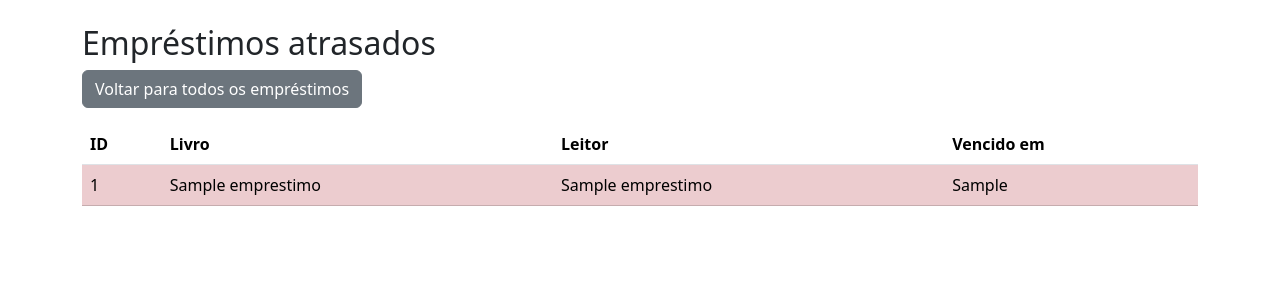
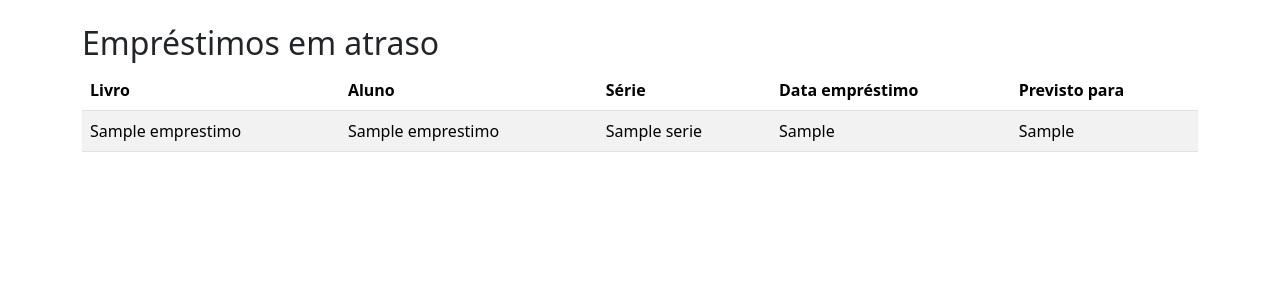
Before and after one commit to lucasmarista/maristabiblioteca, a Flask app: template templates/emprestimos_atrasados.html in a window 1280 px wide. Shown: the part 56-356 px from the top of the page. Run offline with Flask 3, Linux system fonts and the light colour scheme; the template is opened without the code that fills it: most values are stand-ins (such as "Sample title", 1, 10 or a date in 2020).

Commit message:
Update emprestimos_atrasados.html

```diff
--- a/templates/emprestimos_atrasados.html
+++ b/templates/emprestimos_atrasados.html
@@ -1,33 +1,31 @@
 {% extends "base.html" %}
 {% block content %}
-<h2>Empréstimos atrasados</h2>
+<h2>Empréstimos em atraso</h2>
 
-<a href="{{ url_for('emprestimos_abertos') }}" class="btn btn-secondary mb-3">
-  Voltar para todos os empréstimos
-</a>
-
-{% if emprestimos %}
 <table class="table table-striped table-hover">
   <thead>
     <tr>
-      <th>ID</th>
       <th>Livro</th>
-      <th>Leitor</th>
-      <th>Vencido em</th>
+      <th>Aluno</th>
+      <th>Série</th>
+      <th>Data empréstimo</th>
+      <th>Previsto para</th>
     </tr>
   </thead>
   <tbody>
-    {% for emp in emprestimos %}
-    <tr class="table-danger">
-      <td>{{ emp["id"] }}</td>
-      <td>{{ emp["livro_titulo"] }}</td>
-      <td>{{ emp["usuario_nome"] }}</td>
-      <td>{{ emp["data_prevista_devolucao"] | data_br }}</td>
+    {% for e in emprestimos %}
+    <tr>
+      <td>{{ e.livro_titulo }}</td>
+      <td>{{ e.nome_aluno }}</td>
+      <td>{{ e.serie or '-' }}</td>
+      <td>{{ e.data_emprestimo|data_br }}</td>
+      <td>{{ e.data_prevista_devolucao|data_br }}</td>
+    </tr>
+    {% else %}
+    <tr>
+      <td colspan="5">Nenhum empréstimo em atraso.</td>
     </tr>
     {% endfor %}
   </tbody>
 </table>
-{% else %}
-<p>Não há empréstimos atrasados.</p>
-{% endif %}
 {% endblock %}
```
